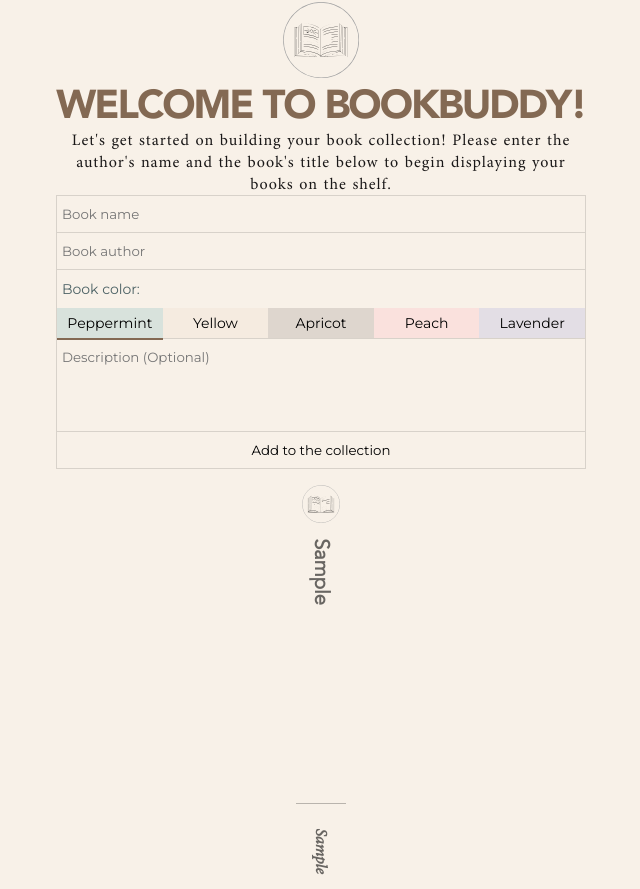
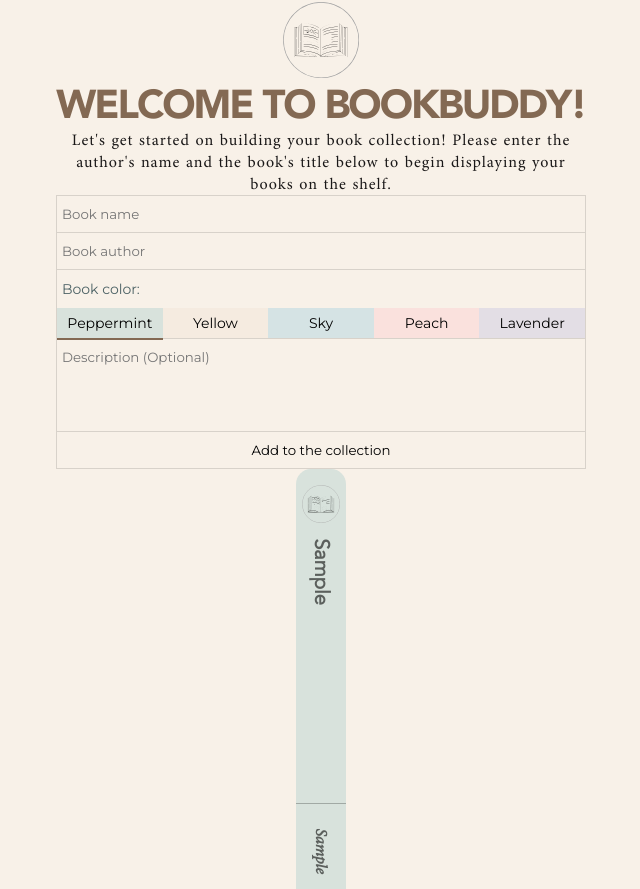
Before and after one commit to LucaCuello/taxes-software-test, a Vue app: page / in a window 1280 px wide. Both pictures are taken after typing "Sample", "Sample", "Sample" into the empty fields and a click on the button "Add to the collection". Shown: the whole page, without its empty margins (319-959 px from the left). Built offline with nearby package versions, Linux system fonts and the light colour scheme; some icons are missing.

Commit message:
Added remove/mark as read features

```diff
--- a/package.json
+++ b/package.json
@@ -12,6 +12,7 @@
     "format": "prettier --write src/"
   },
   "dependencies": {
+    "oh-vue-icons": "^1.0.0-rc3",
     "vue": "^3.3.4"
   },
   "devDependencies": {
--- a/src/assets/base.css
+++ b/src/assets/base.css
@@ -50,7 +50,7 @@
   --paragraph-color: rgb(26, 24, 24);
   --book-color-peppermint: #d8e2dc;
   --book-color-yellow: #f5ebe0;
-  --book-color-apricot: #ded6ce;
+  --book-color-sky: #d5e3e4;
   --book-color-peach: #fae1dd;
   --book-color-lavender: #e3dee5;
   /* Fonts */
--- a/src/components/FormSection.vue
+++ b/src/components/FormSection.vue
@@ -5,7 +5,7 @@ import { type bookObject } from '../types/Types'
 const bookName = ref(''),
   bookAuthor = ref(''),
   bookDescription = ref(''),
-  bookColor = ref(''),
+  bookColor = ref('book-color-peppermint'),
   bookList = ref([] as bookObject[])
 
 const submitForm = () => {
@@ -13,9 +13,11 @@ const submitForm = () => {
     name: bookName.value,
     author: bookAuthor.value,
     color: bookColor.value,
-    description: bookDescription.value
+    description: bookDescription.value,
+    read: false
   }
 
+  console.log(item)
   saveToLocalStorage(item)
   clearFormValues()
 }
@@ -29,8 +31,20 @@ const saveToLocalStorage = (book: bookObject) => {
 }
 
 const clearFormValues = () => {
-  const fieldsToClear = [bookName, bookAuthor, bookDescription, bookColor]
+  const fieldsToClear = [bookName, bookAuthor, bookDescription]
+  bookColor.value = 'book-color-peppermint'
   fieldsToClear.forEach((field) => (field.value = ''))
+}
+
+const removeBook = (selectedBook: {}) => {
+  bookList.value = bookList.value.filter((book) => book !== selectedBook)
+  localStorage.setItem('ListOfBooks', JSON.stringify(bookList.value))
+}
+
+const markAsRead = (index: number) => {
+  const book = bookList.value[index]
+  book.read = !book.read
+  localStorage.setItem('ListOfBooks', JSON.stringify(bookList.value))
 }
 
 onMounted(() => {
@@ -68,12 +82,12 @@ onMounted(() => {
         <label for="yellow" class="yellow">Yellow</label>
         <input
           type="radio"
-          id="apricot"
-          value="book-color-apricot"
+          id="sky"
+          value="book-color-sky"
           name="bookshelf-color"
           v-model="bookColor"
         />
-        <label for="apricot" class="apricot">Apricot</label>
+        <label for="sky" class="sky">Sky</label>
         <input
           type="radio"
           id="peach"
@@ -101,12 +115,23 @@ onMounted(() => {
     <button type="submit">Add to the collection</button>
   </form>
   <div class="book-container">
-    <template v-for="book in bookList" :key="book.name">
+    <template v-for="(book, index) in bookList" :key="book.name">
       <div class="book" :class="book.color">
         <div class="book-title-container">
-          <img src="logo.svg" />
+          <img src="logo.svg" draggable="false" alt="book logo" />
           <span class="book-name">{{ book.name }}</span>
         </div>
+        <template v-if="book.read">
+          <v-icon
+            name="bi-bookmark-check-fill"
+            class="read-btn read-filled"
+            @click="markAsRead(index)"
+          />
+        </template>
+        <template v-else>
+          <v-icon name="bi-bookmark-check" class="read-btn" @click="markAsRead(index)" />
+        </template>
+        <v-icon name="bi-trash" class="delete-btn" @click="removeBook(book)" />
         <div class="book-author-container">
           <div class="line"></div>
           <span class="book-author">{{ book.author }}</span>
@@ -168,9 +193,9 @@ export default {
   background-color: var(--book-color-yellow);
 }
 
-.apricot,
-.book-color-apricot {
-  background-color: var(--book-color-apricot);
+.sky,
+.book-color-sky {
+  background-color: var(--book-color-sky);
 }
 
 .peach,
@@ -201,6 +226,7 @@ export default {
   justify-content: space-between;
   align-items: center;
   flex-direction: column;
+  position: relative;
   width: 50px;
   height: 420px;
   gap: 15px;
@@ -209,6 +235,30 @@ export default {
   transition: all 200ms ease;
 }
 
+.delete-btn,
+.read-btn {
+  position: absolute;
+  cursor: pointer;
+  opacity: 0;
+  right: 15px;
+  color: var(--main-color);
+  transition: all 200ms ease;
+}
+
+.read-btn {
+  right: unset;
+  left: 15px;
+}
+
+.read-btn:hover {
+  transform: scale(1.2);
+  transition: all 200ms ease;
+}
+
+.delete-btn:hover {
+  transform: scale(1.2);
+  transition: all 200ms ease;
+}
 .book-title-container {
   display: flex;
   flex-direction: column;
@@ -231,6 +281,7 @@ export default {
   color: #00000094;
   writing-mode: vertical-rl;
   text-orientation: mixed;
+  text-align: center;
 }
 
 .book-name {
@@ -258,6 +309,11 @@ export default {
   transition: all 200ms ease;
 }
 
+.book:hover .delete-btn,
+.book:hover .read-btn {
+  opacity: 1;
+}
+
 .book:hover span {
   writing-mode: horizontal-tb;
   transition: all 600ms ease-in;
--- a/src/main.ts
+++ b/src/main.ts
@@ -1,6 +1,13 @@
+import { OhVueIcon, addIcons } from 'oh-vue-icons'
+import { BiTrash, BiBookmarkCheck, BiBookmarkCheckFill } from 'oh-vue-icons/icons'
+import { createApp } from 'vue'
+import App from './App.vue'
 import './assets/main.css'
 
-import { createApp } from 'vue'
-import App from './App.vue'
+addIcons(BiTrash, BiBookmarkCheck, BiBookmarkCheckFill)
 
-createApp(App).mount('#app')
+// createApp(App).mount('#app')
+
+const app = createApp(App)
+app.component('v-icon', OhVueIcon)
+app.mount('#app')
--- a/src/types/Types.ts
+++ b/src/types/Types.ts
@@ -3,4 +3,5 @@ export type bookObject = {
   author: string
   color: string
   description?: string
+  read?: boolean
 }
```
Also changed, not shown: 1 other file (tests, documents, lock files or other folders).
